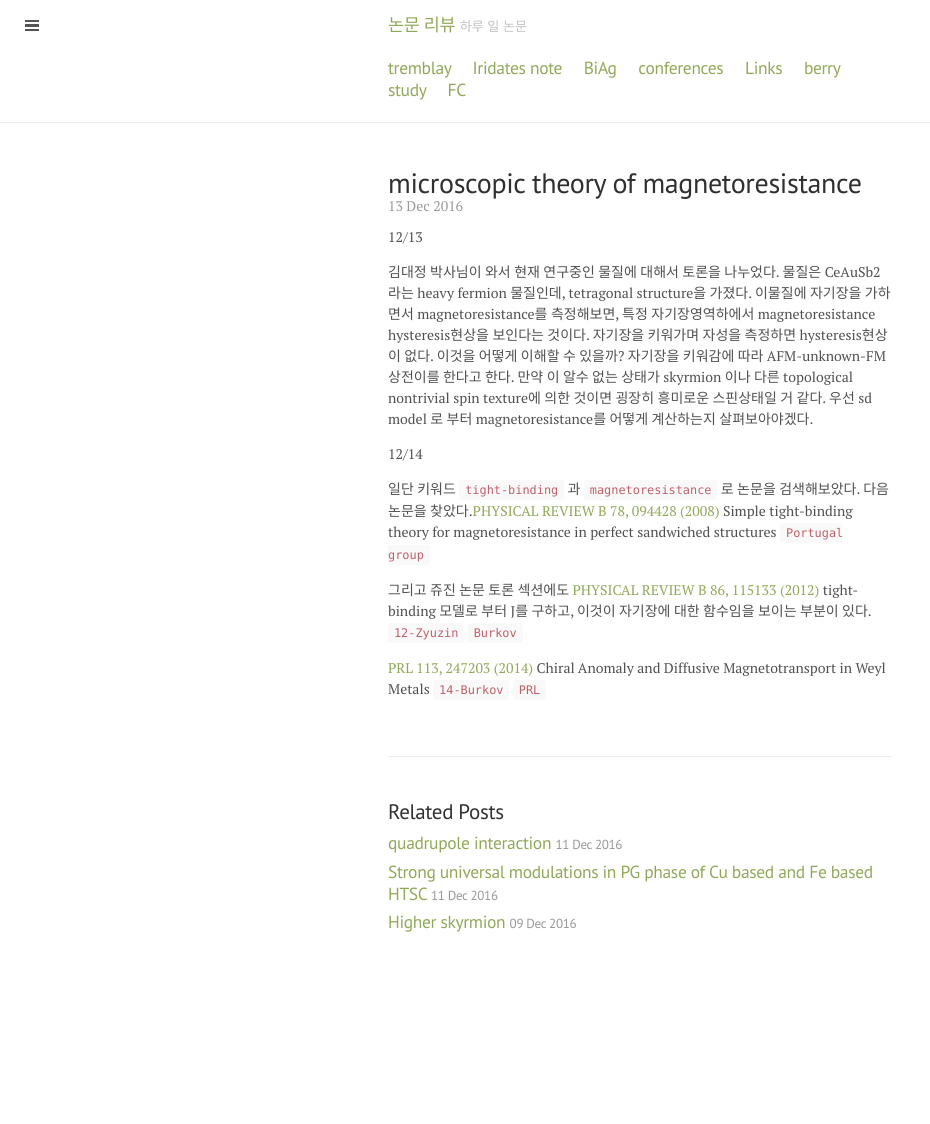
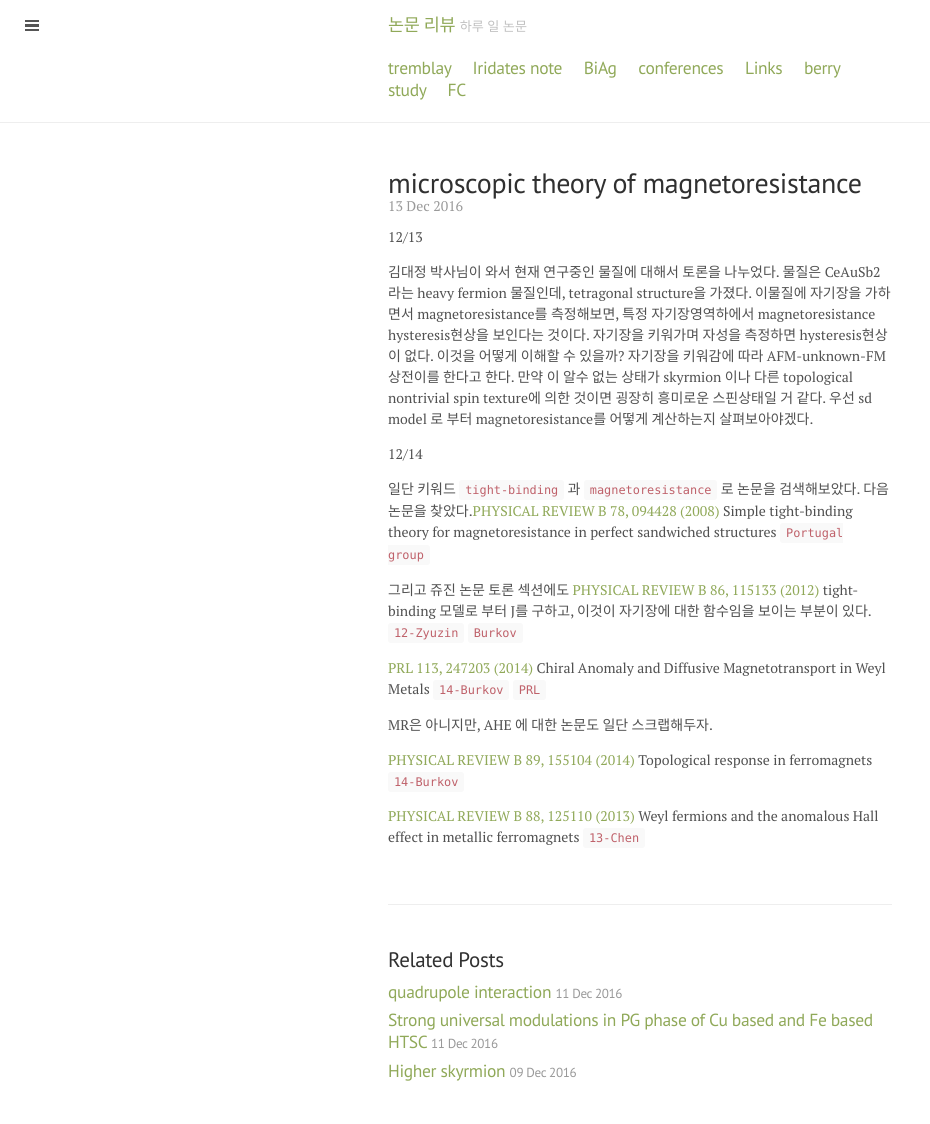
Before and after one commit to qkrwlsghdcjsworlt/work, a Jekyll site: the page built from _posts/2016-12-13-microscopic-theory-magnetoresistance.markdown, in a window 1280 px wide. Shown: the whole page, without its empty margins (0-930 px from the left). Built offline with Jekyll 4.4.1, drawn with Linux system fonts in a browser that asks for light colours; before the commit the page ends 975 px from its top, so only the background shows below that.

Commit message:
“update”

```diff
--- a/_posts/2016-12-13-microscopic-theory-magnetoresistance.markdown
+++ b/_posts/2016-12-13-microscopic-theory-magnetoresistance.markdown
@@ -25,3 +25,9 @@ categories: magnetism
 그리고 쥬진 논문 토론 섹션에도 [PHYSICAL REVIEW B 86, 115133 (2012)]({{ site.baseurl }}/public/etc/12-Zyuzin-Weyl-chiral-anomaly-PRB.pdf) tight-binding 모델로 부터 J를 구하고, 이것이 자기장에 대한 함수임을 보이는 부분이 있다. `12-Zyuzin` `Burkov`
 
 [PRL 113, 247203 (2014)]({{ site.baseurl }}/public/MR/14-Burkov-diffusive-magnetotransport-PRL.pdf) Chiral Anomaly and Diffusive Magnetotransport in Weyl Metals `14-Burkov` `PRL`
+
+MR은 아니지만, AHE 에 대한 논문도 일단 스크랩해두자.
+
+[PHYSICAL REVIEW B 89, 155104 (2014)]({{ site.baseurl }}/public/MR/14-Burkov-topological-response-FM-PRB.pdf) Topological response in ferromagnets `14-Burkov`
+
+[PHYSICAL REVIEW B 88, 125110 (2013)]({{ site.baseurl }}/public/MR/13-Chen-Weyl-FM-PRB.pdf) Weyl fermions and the anomalous Hall effect in metallic ferromagnets `13-Chen`
```
Also changed, not shown: 2 other files.
